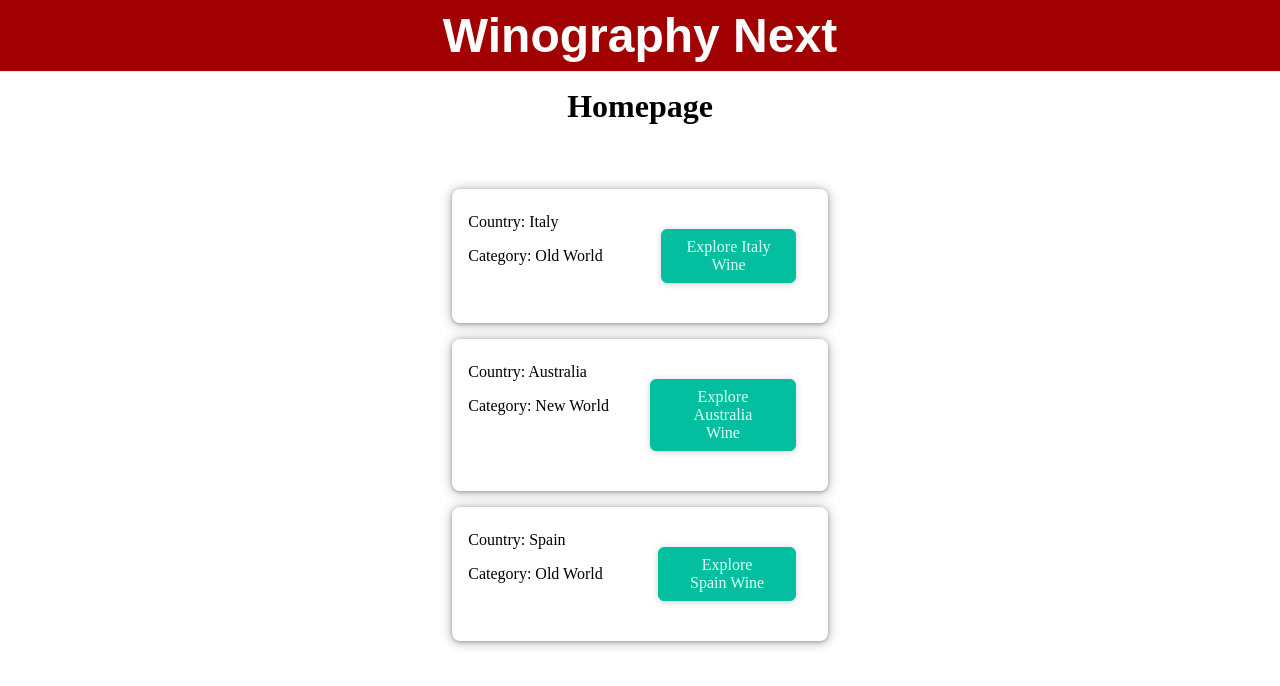
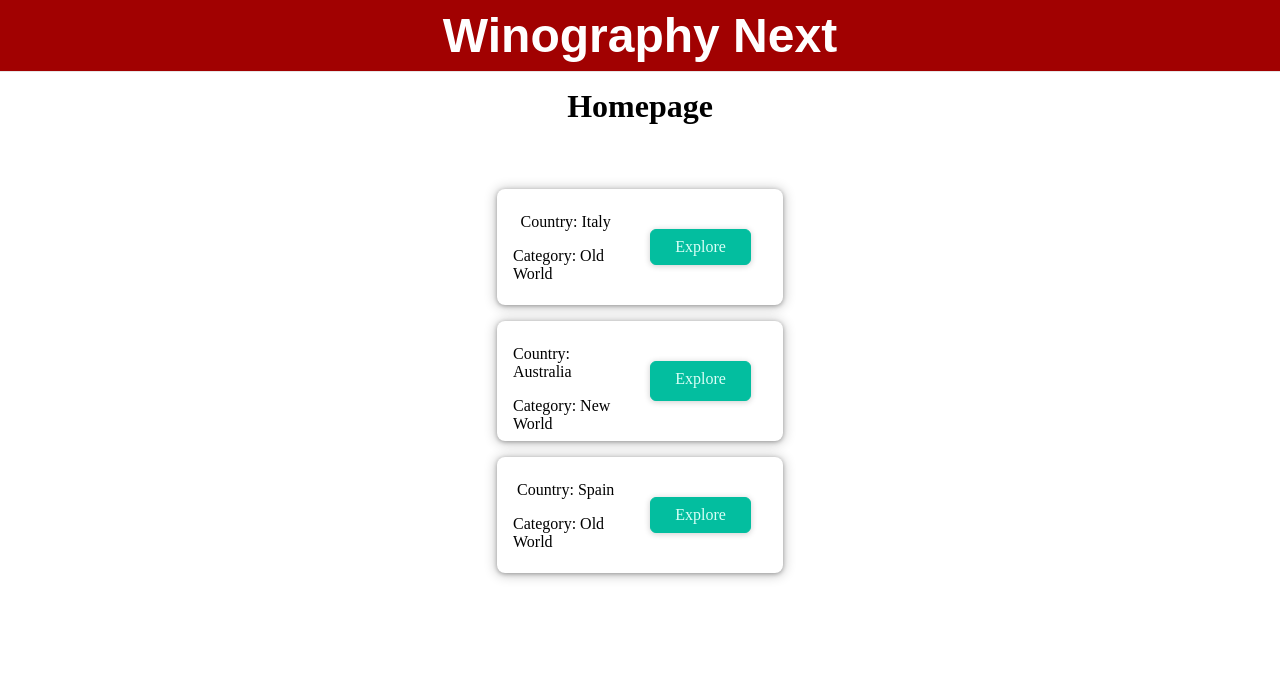
Before and after one commit to gmcln-rct/vino-next, a Next.js app: page / in a window 1280 px wide. Shown: the top 686 px of the page. Built offline with nearby package versions, Linux system fonts and the light colour scheme.

Commit message:
Work on styling

```diff
--- a/components/countries/country-item.js
+++ b/components/countries/country-item.js
@@ -14,15 +14,11 @@ function CountryItem(props) {
         <li
             className={classes.item}>
             <div className={classes.content}>
-                <div cla>
-                    <h2>Country: { countryName }</h2>
-                </div>
-                <div>
-                    <p>Category: { categoryName }</p>
-                </div>
+                <h2>Country: { countryName }</h2>
+                <p>Category: { categoryName }</p>
             </div>
             <div className={classes.actions}>
-                <Button link={exploreLink}>Explore { countryName } Wine</Button>
+                <Button link={exploreLink}>Explore</Button>
             </div>
         </li>
     );
--- a/components/countries/country-item.module.css
+++ b/components/countries/country-item.module.css
@@ -12,13 +12,16 @@
 
 
   .content {
+    display: flex;
+    flex-direction: column;
+    align-items: center;
     width: 100%;
     padding: 0 1rem;
-    text-align: center;
+    text-align: left;
   }
 
   .content h2 {
-    margin: 0.5rem 0;
+    margin: 0.2rem 0;
   }
 
   .actions {
```
